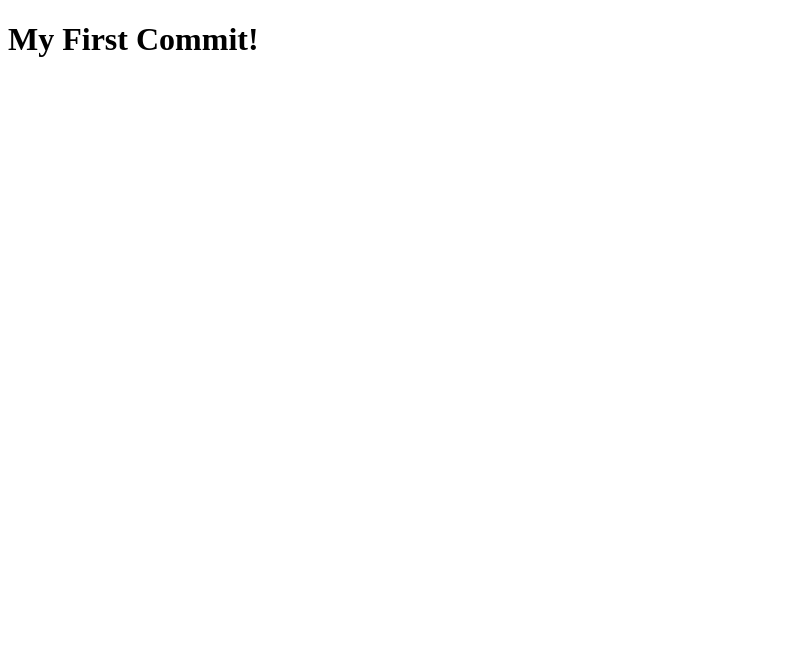
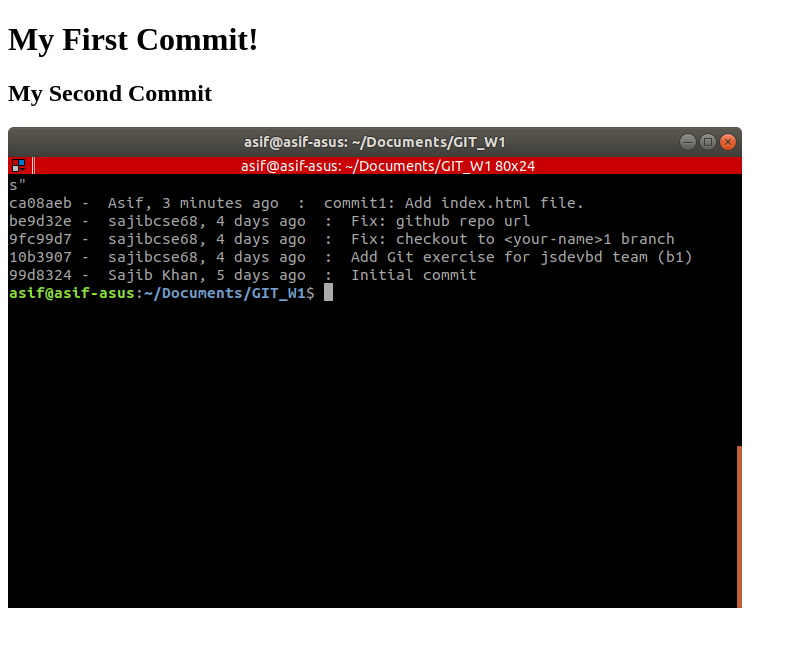
Before and after one commit to jsdevbd/git-learn, a plain HTML site: page index.html in a window 1280 px wide. Shown: the whole page, without its empty margins (0-797 px from the left). Drawn offline with Linux system fonts and the light colour scheme.

Commit message:
commit2: Add .gitignore file & commit1.png into index.html file

```diff
--- a/index.html
+++ b/index.html
@@ -3,5 +3,9 @@
 <body>
 	<h1>My First Commit!</h1>
 
+	<!-- add the following two lines -->
+	<h2>My Second Commit</h2>
+	<img src="images/commit1.png" alt="commit1.png">
+
 </body>
 </html>
```
Also changed, not shown: images/commit1.png (added), 1 other file.
